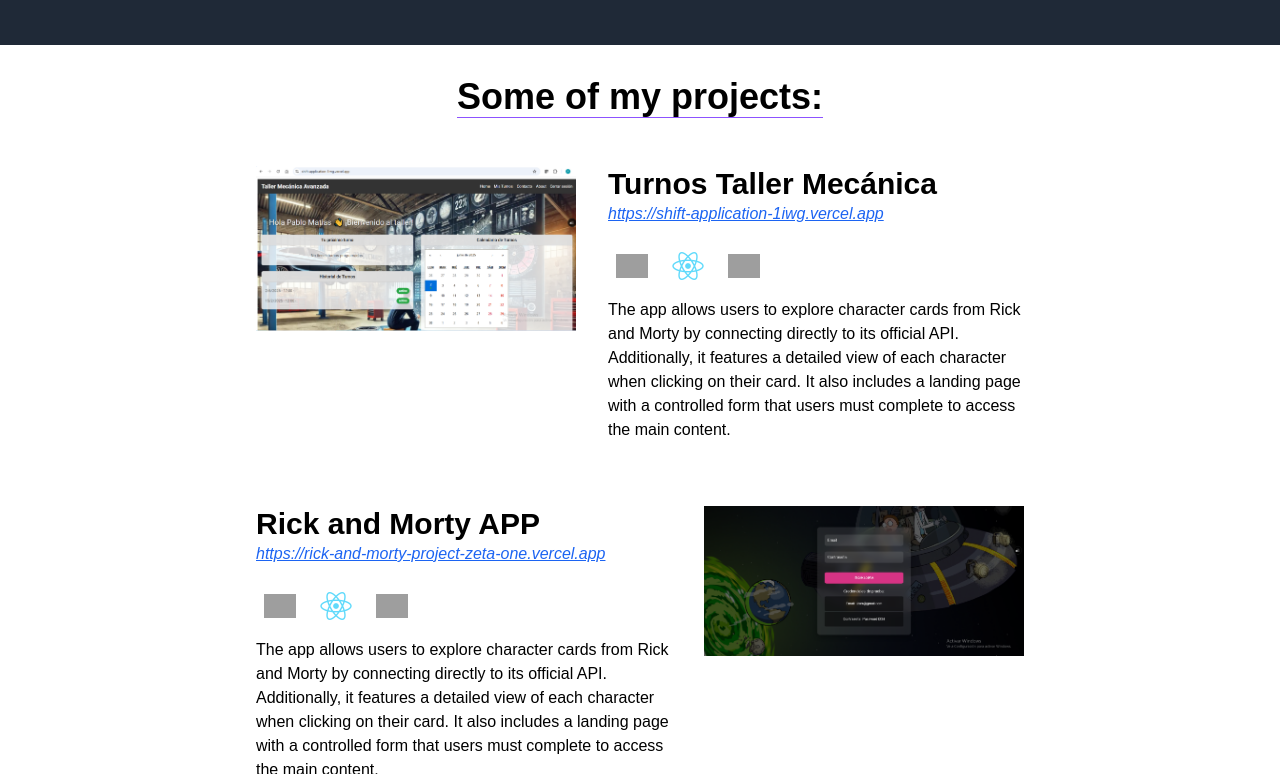
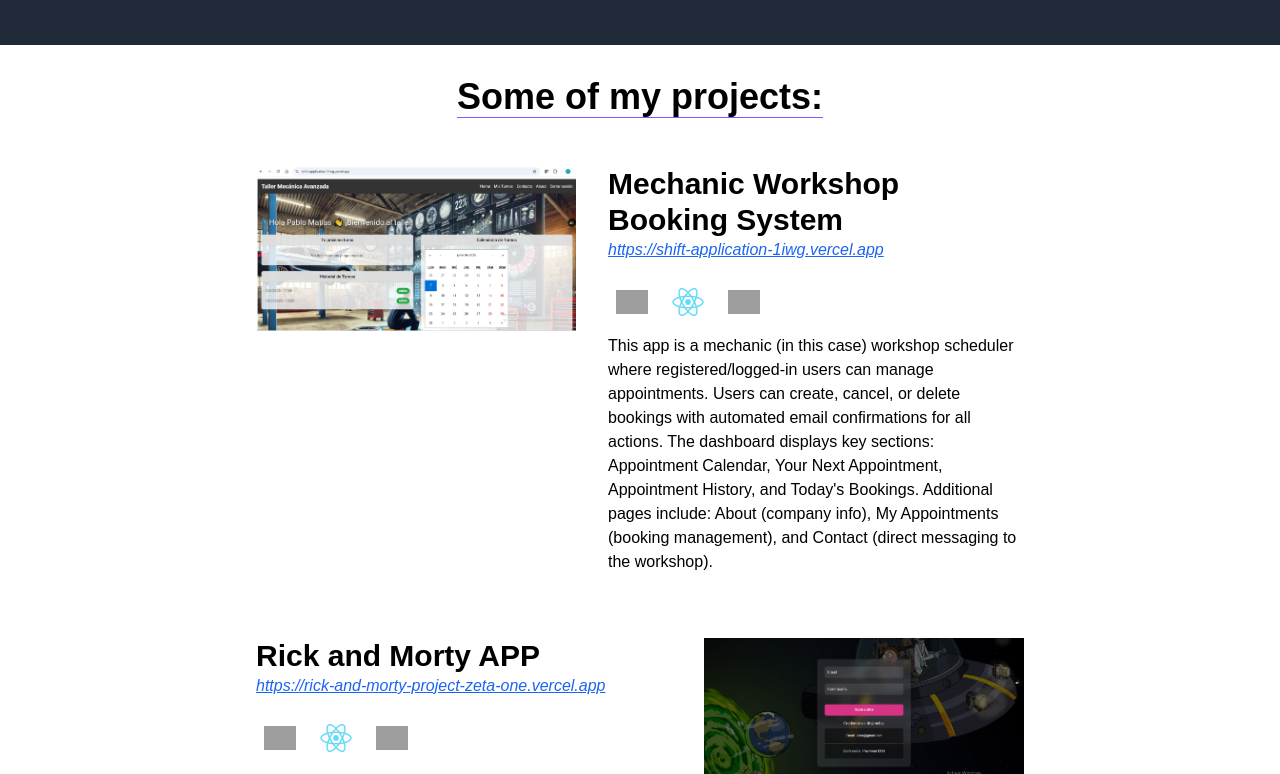
Before and after one commit to Pablo-Andrada/Pablo-Andrada-Portfolio, an Astro site: page / in a window 1280 px wide. Shown: the part 1593-2367 px from the top of the page. Built offline with nearby package versions, Linux system fonts and the light colour scheme; Astro itself is replaced by a stand-in of ours; grey boxes are pictures that could not be loaded.

Commit message:
Editando

```diff
--- a/src/pages/index.astro
+++ b/src/pages/index.astro
@@ -55,10 +55,10 @@
 
 const PROJECTS: Project[] = [
 	{
-		title: "Turnos Taller Mecánica",
+		title: "Mechanic Workshop Booking System",
 		urlImg: "/Turnos -Taller Mecánica.png",
 		description:
-			"The app allows users to explore character cards from Rick and Morty by connecting directly to its official API. Additionally, it features a detailed view of each character when clicking on their card. It also includes a landing page with a controlled form that users must complete to access the main content.",
+			"This app is a mechanic (in this case) workshop scheduler where registered/logged-in users can manage appointments. Users can create, cancel, or delete bookings with automated email confirmations for all actions. The dashboard displays key sections: Appointment Calendar, Your Next Appointment, Appointment History, and Today's Bookings. Additional pages include: About (company info), My Appointments (booking management), and Contact (direct messaging to the workshop).",
 		link: "https://shift-application-1iwg.vercel.app",
 		usedSkills: [
 			{
```
